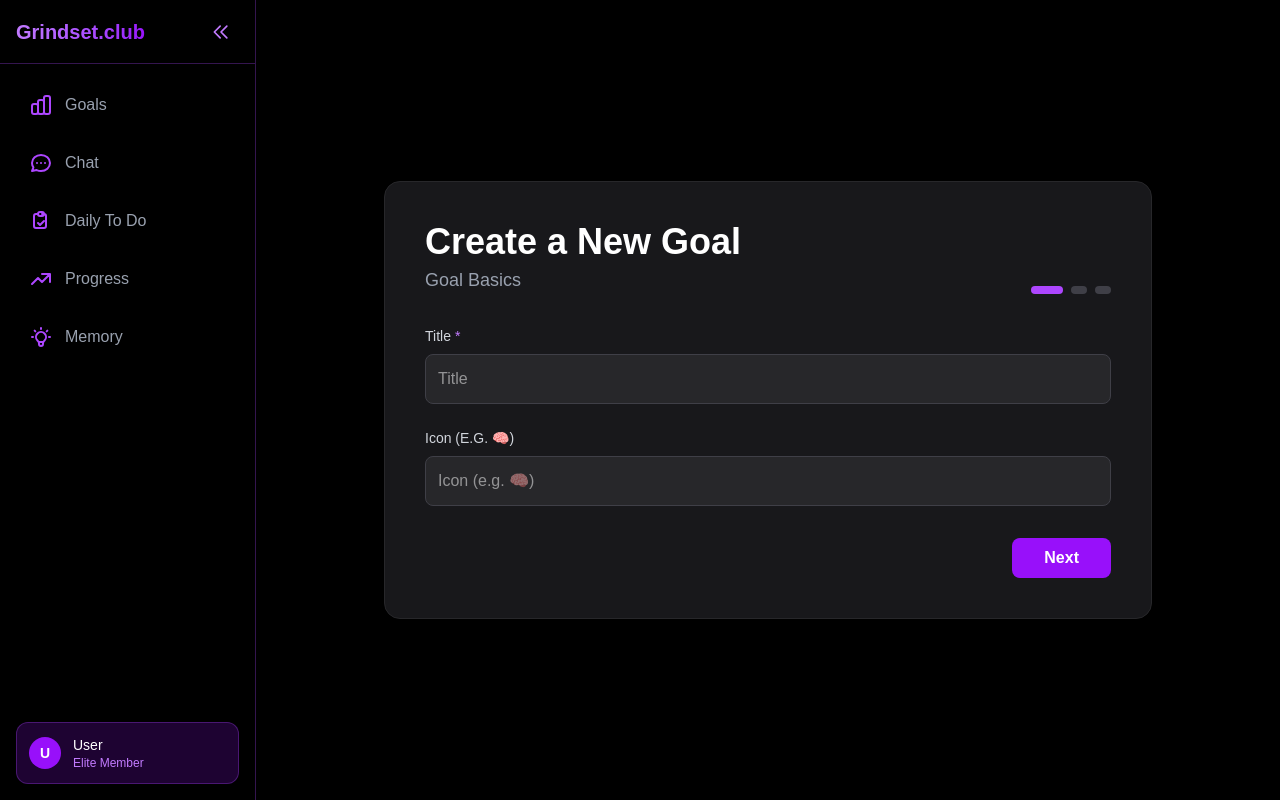
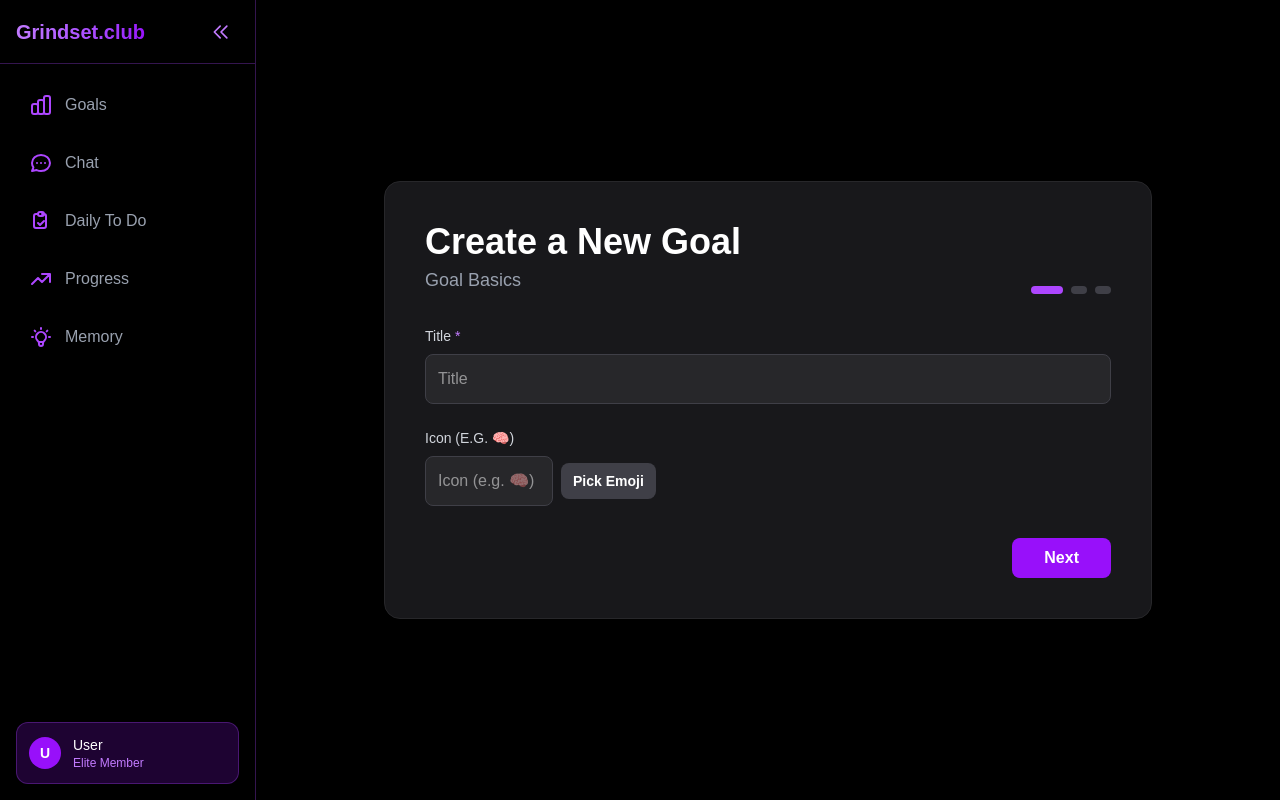
Before and after one commit to realhardik18/grindset.club, a Next.js app: page /dashboard/goals/new in a window 1280 px wide. Built offline with nearby package versions, Linux system fonts and the light colour scheme.

Commit message:
emoji selection

```diff
--- a/app/dashboard/goals/new/page.jsx
+++ b/app/dashboard/goals/new/page.jsx
@@ -3,6 +3,11 @@
 import { useEffect, useState } from 'react'
 import { useRouter } from 'next/navigation'
 import Sidenav from '@/app/components/Sidenav'
+
+// Predefined emoji options
+const emojiOptions = [
+  "💪", "🧠", "📚", "🏃‍♂️", "🏋️‍♀️", "🎯", "🚀", "🌱", "💡", "📝", "🎨", "🛠️", "🧘‍♂️", "🏆", "💼", "🕒", "🍎", "⚡", "🌟", "🎵", "🧩", "🧑‍💻", "📈", "🗣️", "🧹", "🛌", "🥇", "🧑‍🎓", "🧑‍🏫", "🧑‍🍳", "🧑‍🔬"
+]
 
 const steps = [
   {
@@ -40,6 +45,7 @@ export default function NewGoalPage() {
   const [loading, setLoading] = useState(false)
   const [step, setStep] = useState(0)
   const [errors, setErrors] = useState({})
+  const [showEmojiSheet, setShowEmojiSheet] = useState(false)
   const router = useRouter()
 
   const handleChange = (e) => {
@@ -87,6 +93,12 @@ export default function NewGoalPage() {
     }
   }
 
+  const handleEmojiSelect = (emoji) => {
+    setForm({ ...form, icon: emoji })
+    setShowEmojiSheet(false)
+    setErrors({ ...errors, icon: undefined })
+  }
+
   return (
     <div className="min-h-screen bg-black text-white flex">
       <Sidenav />
@@ -116,7 +128,63 @@ export default function NewGoalPage() {
                   {f.placeholder}
                   {f.required && <span className="text-purple-400 ml-1">*</span>}
                 </label>
-                {f.type === 'textarea' ? (
+                {/* Custom emoji picker for icon field */}
+                {f.name === 'icon' ? (
+                  <div>
+                    <div className="flex gap-2 items-center">
+                      <input
+                        id={f.name}
+                        name={f.name}
+                        type="text"
+                        value={form[f.name]}
+                        onChange={handleChange}
+                        placeholder={f.placeholder}
+                        className={`w-32 bg-zinc-800 p-3 rounded-lg border transition-all duration-150 focus:outline-none focus:ring-2 focus:ring-purple-600 ${errors[f.name] ? 'border-red-500' : 'border-zinc-700'}`}
+                        maxLength={2}
+                        autoComplete="off"
+                      />
+                      <button
+                        type="button"
+                        className="bg-zinc-700 hover:bg-zinc-600 text-white px-3 py-2 rounded-lg font-semibold transition text-sm"
+                        onClick={() => setShowEmojiSheet((v) => !v)}
+                        tabIndex={-1}
+                      >
+                        {form.icon ? "Change Emoji" : "Pick Emoji"}
+                      </button>
+                      {form.icon && (
+                        <span className="text-2xl ml-2">{form.icon}</span>
+                      )}
+                    </div>
+                    {showEmojiSheet && (
+                      <div className="fixed inset-0 z-50 flex items-center justify-center bg-black/60">
+                        <div className="bg-zinc-900 border border-zinc-700 rounded-xl p-6 max-w-md w-full shadow-2xl relative">
+                          <button
+                            type="button"
+                            className="absolute top-2 right-3 text-zinc-400 hover:text-white text-xl"
+                            onClick={() => setShowEmojiSheet(false)}
+                            aria-label="Close emoji picker"
+                          >
+                            ×
+                          </button>
+                          <div className="mb-4 text-lg font-semibold text-white">Pick an Emoji</div>
+                          <div className="grid grid-cols-8 gap-2">
+                            {emojiOptions.map((emoji) => (
+                              <button
+                                type="button"
+                                key={emoji}
+                                className="text-2xl hover:scale-125 transition-transform"
+                                onClick={() => handleEmojiSelect(emoji)}
+                                aria-label={`Select ${emoji}`}
+                              >
+                                {emoji}
+                              </button>
+                            ))}
+                          </div>
+                        </div>
+                      </div>
+                    )}
+                  </div>
+                ) : f.type === 'textarea' ? (
                   <textarea
                     id={f.name}
                     name={f.name}
```
